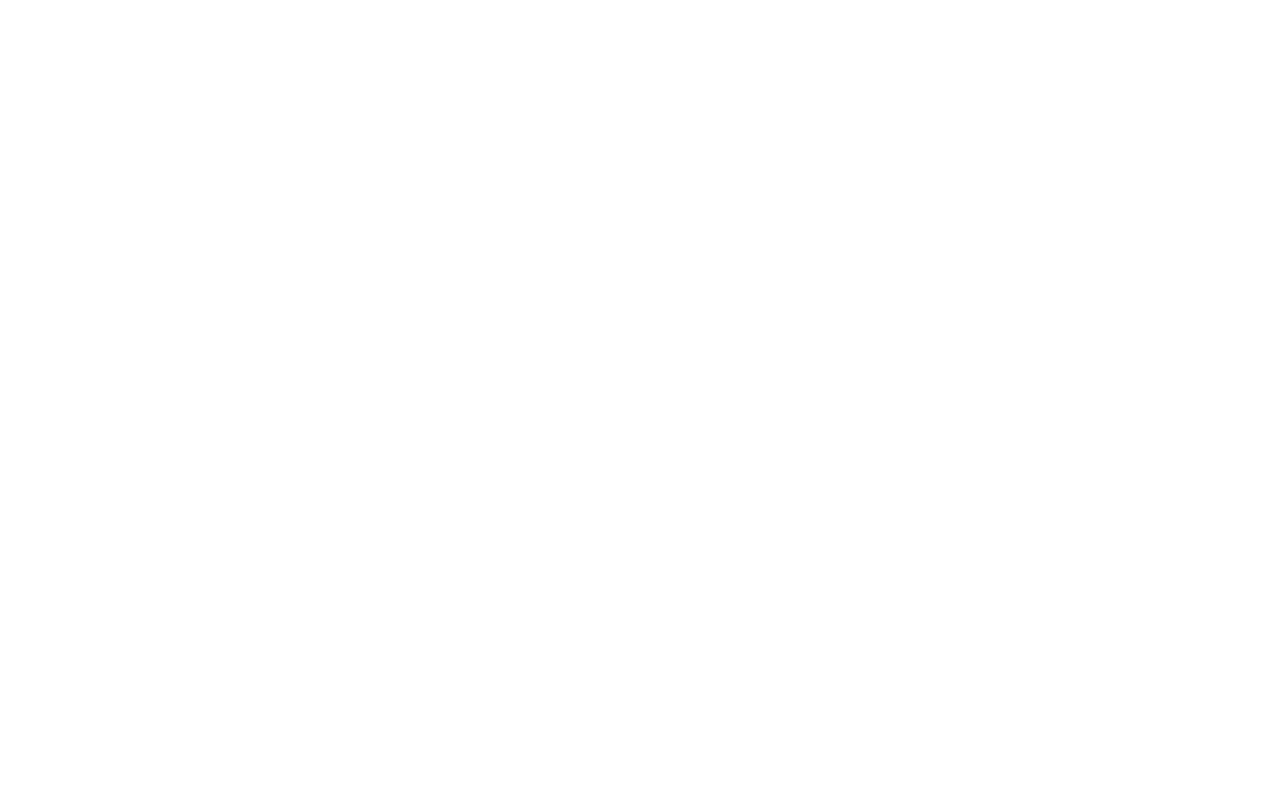
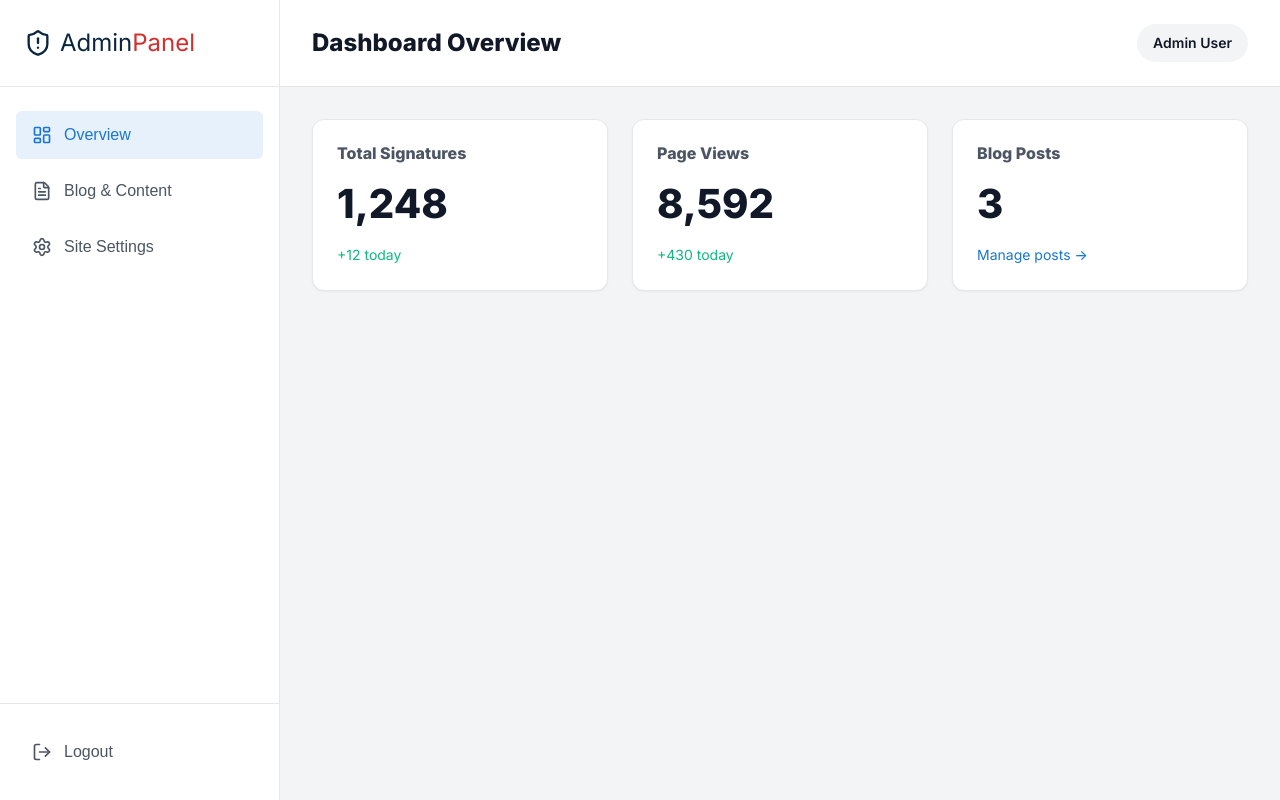
Before and after one commit to scomptech/stopem-site, a React (Vite) app: page /admin/dashboard in a window 1280 px wide. Before the commit this address had no page. Built offline with nearby package versions, Linux system fonts and the light colour scheme; sample sign-in values are in the browser's storage.

Commit message:
Add protected admin dashboard with mock content management

```diff
--- a/src/App.tsx
+++ b/src/App.tsx
@@ -1,14 +1,20 @@
 import { BrowserRouter as Router, Routes, Route } from 'react-router-dom';
 import LandingPage from './pages/LandingPage';
 import LoginPage from './pages/LoginPage';
+import AdminDashboard from './pages/admin/Dashboard';
+import ProtectedRoute from './components/admin/ProtectedRoute';
 
 function App() {
   return (
     <Router>
       <Routes>
         <Route path="/" element={<LandingPage />} />
-        {/* The hidden login route */}
         <Route path="/admin" element={<LoginPage />} />
+
+        {/* Protected Admin Routes */}
+        <Route element={<ProtectedRoute />}>
+          <Route path="/admin/dashboard" element={<AdminDashboard />} />
+        </Route>
       </Routes>
     </Router>
   );
--- /dev/null
+++ b/src/components/admin/ProtectedRoute.tsx
@@ -0,0 +1,13 @@
+import { Navigate, Outlet } from 'react-router-dom';
+
+const ProtectedRoute = () => {
+  const isAuthenticated = localStorage.getItem('isAuthenticated') === 'true';
+
+  if (!isAuthenticated) {
+    return <Navigate to="/admin" replace />;
+  }
+
+  return <Outlet />;
+};
+
+export default ProtectedRoute;
--- a/src/pages/LoginPage.tsx
+++ b/src/pages/LoginPage.tsx
@@ -1,18 +1,19 @@
-import React, { useState } from 'react';
+import { useState } from 'react';
+import { useNavigate, Link } from 'react-router-dom';
 import { ShieldAlert, Lock, ArrowLeft } from 'lucide-react';
-import { Link } from 'react-router-dom';
 
 export default function LoginPage() {
-  const [email, setEmail] = useState('');
+  const [username, setUsername] = useState('');
   const [password, setPassword] = useState('');
   const [error, setError] = useState('');
+  const navigate = useNavigate();
 
   const handleLogin = (e: React.FormEvent) => {
     e.preventDefault();
-    // Placeholder logic for authentication
-    if (email === 'admin@stopem.org' && password === 'admin') {
-      alert('Login successful! Redirecting to dashboard...');
-      // Navigation to dashboard would happen here
+    // Temporary hardcoded authentication
+    if (username === 'admin' && password === 'password') {
+      localStorage.setItem('isAuthenticated', 'true');
+      navigate('/admin/dashboard');
     } else {
       setError('Invalid credentials. Please try again.');
     }
@@ -37,13 +38,13 @@
           {error && <div className="error-message">{error}</div>}
 
           <div className="form-group">
-            <label htmlFor="email">Email Address</label>
+            <label htmlFor="username">Username</label>
             <input
-              type="email"
-              id="email"
-              value={email}
-              onChange={(e) => setEmail(e.target.value)}
-              placeholder="manager@stopem.org"
+              type="text"
+              id="username"
+              value={username}
+              onChange={(e) => setUsername(e.target.value)}
+              placeholder="admin"
               required
             />
           </div>
--- /dev/null
+++ b/src/pages/admin/Dashboard.css
@@ -0,0 +1,221 @@
+/* Admin Dashboard Styles */
+.admin-layout {
+  display: flex;
+  min-height: 100vh;
+  background-color: var(--c-bg-alt);
+}
+
+/* Sidebar */
+.admin-sidebar {
+  width: 280px;
+  background-color: white;
+  border-right: 1px solid #E5E7EB;
+  display: flex;
+  flex-direction: column;
+}
+
+.admin-brand {
+  padding: 1.5rem;
+  display: flex;
+  align-items: center;
+  gap: 0.5rem;
+  font-size: 1.5rem;
+  border-bottom: 1px solid #E5E7EB;
+}
+
+.admin-nav {
+  padding: 1.5rem 1rem;
+  flex: 1;
+  display: flex;
+  flex-direction: column;
+  gap: 0.5rem;
+}
+
+.admin-nav-item {
+  display: flex;
+  align-items: center;
+  gap: 0.75rem;
+  width: 100%;
+  padding: 0.875rem 1rem;
+  border: none;
+  background: transparent;
+  text-align: left;
+  font-size: 1rem;
+  font-weight: 500;
+  color: var(--c-text-muted);
+  border-radius: var(--border-radius-sm);
+  cursor: pointer;
+  transition: var(--transition);
+}
+
+.admin-nav-item:hover {
+  background-color: var(--c-bg-alt);
+  color: var(--c-text-main);
+}
+
+.admin-nav-item.active {
+  background-color: rgba(25, 118, 210, 0.1);
+  color: var(--c-accent);
+}
+
+.admin-footer {
+  padding: 1.5rem 1rem;
+  border-top: 1px solid #E5E7EB;
+}
+
+/* Main Content */
+.admin-main {
+  flex: 1;
+  display: flex;
+  flex-direction: column;
+}
+
+.admin-header {
+  background-color: white;
+  padding: 1.5rem 2rem;
+  border-bottom: 1px solid #E5E7EB;
+  display: flex;
+  justify-content: space-between;
+  align-items: center;
+}
+
+.admin-header h1 {
+  font-size: 1.5rem;
+  margin: 0;
+}
+
+.admin-user-badge {
+  background-color: var(--c-bg-alt);
+  padding: 0.5rem 1rem;
+  border-radius: 50px;
+  font-weight: 600;
+  font-size: 0.875rem;
+}
+
+.admin-content {
+  padding: 2rem;
+  flex: 1;
+  overflow-y: auto;
+}
+
+/* Dashboard Overview */
+.dashboard-grid {
+  display: grid;
+  grid-template-columns: repeat(auto-fit, minmax(250px, 1fr));
+  gap: 1.5rem;
+}
+
+.stat-card {
+  background: white;
+  padding: 1.5rem;
+  border-radius: var(--border-radius);
+  border: 1px solid #E5E7EB;
+  box-shadow: var(--shadow-sm);
+}
+
+.stat-card h3 {
+  font-size: 1rem;
+  color: var(--c-text-muted);
+  margin-bottom: 0.5rem;
+}
+
+.stat-number {
+  font-size: 2.5rem;
+  font-weight: 800;
+  color: var(--c-text-main);
+  margin-bottom: 0.5rem;
+}
+
+.stat-trend.positive {
+  color: #10B981;
+  font-weight: 500;
+  font-size: 0.875rem;
+}
+
+.stat-action {
+  color: var(--c-accent);
+  font-weight: 500;
+  font-size: 0.875rem;
+  cursor: pointer;
+}
+
+/* Content Manager */
+.content-header-actions {
+  display: flex;
+  justify-content: space-between;
+  align-items: center;
+  margin-bottom: 1.5rem;
+}
+
+.mock-table-container {
+  background: white;
+  border-radius: var(--border-radius);
+  border: 1px solid #E5E7EB;
+  overflow: hidden;
+}
+
+.mock-table {
+  width: 100%;
+  border-collapse: collapse;
+}
+
+.mock-table th,
+.mock-table td {
+  padding: 1rem 1.5rem;
+  text-align: left;
+  border-bottom: 1px solid #E5E7EB;
+}
+
+.mock-table th {
+  background-color: var(--c-bg-alt);
+  font-weight: 600;
+  color: var(--c-text-muted);
+}
+
+.status-badge {
+  padding: 0.25rem 0.75rem;
+  border-radius: 50px;
+  font-size: 0.75rem;
+  font-weight: 600;
+  text-transform: uppercase;
+}
+
+.status-badge.published {
+  background-color: #D1FAE5;
+  color: #065F46;
+}
+
+.status-badge.draft {
+  background-color: #FEF3C7;
+  color: #92400E;
+}
+
+.btn-sm {
+  padding: 0.25rem 0.75rem;
+  font-size: 0.875rem;
+}
+
+/* Settings */
+.settings-card {
+  background: white;
+  padding: 2rem;
+  border-radius: var(--border-radius);
+  border: 1px solid #E5E7EB;
+  max-width: 800px;
+}
+
+.settings-card h3 {
+  margin-bottom: 1.5rem;
+  padding-bottom: 1rem;
+  border-bottom: 1px solid #E5E7EB;
+}
+
+.settings-card textarea {
+  padding: 0.875rem 1rem;
+  font-size: 1rem;
+  border: 1px solid #D1D5DB;
+  border-radius: var(--border-radius-sm);
+  outline: none;
+  font-family: inherit;
+  resize: vertical;
+}
--- /dev/null
+++ b/src/pages/admin/Dashboard.tsx
@@ -0,0 +1,142 @@
+import { useState } from 'react';
+import { useNavigate } from 'react-router-dom';
+import { LayoutDashboard, FileText, Settings, LogOut, ShieldAlert } from 'lucide-react';
+import './Dashboard.css';
+
+export default function AdminDashboard() {
+  const navigate = useNavigate();
+  const [activeTab, setActiveTab] = useState('overview');
+
+  const handleLogout = () => {
+    localStorage.removeItem('isAuthenticated');
+    navigate('/admin');
+  };
+
+  return (
+    <div className="admin-layout">
+      {/* Sidebar */}
+      <aside className="admin-sidebar">
+        <div className="admin-brand">
+          <ShieldAlert className="logo-icon text-dark" size={28} />
+          <span className="text-dark font-bold">Admin<span className="logo-accent">Panel</span></span>
+        </div>
+
+        <nav className="admin-nav">
+          <button
+            className={`admin-nav-item ${activeTab === 'overview' ? 'active' : ''}`}
+            onClick={() => setActiveTab('overview')}
+          >
+            <LayoutDashboard size={20} />
+            Overview
+          </button>
+          <button
+            className={`admin-nav-item ${activeTab === 'content' ? 'active' : ''}`}
+            onClick={() => setActiveTab('content')}
+          >
+            <FileText size={20} />
+            Blog & Content
+          </button>
+          <button
+            className={`admin-nav-item ${activeTab === 'settings' ? 'active' : ''}`}
+            onClick={() => setActiveTab('settings')}
+          >
+            <Settings size={20} />
+            Site Settings
+          </button>
+        </nav>
+
+        <div className="admin-footer">
+          <button className="admin-nav-item text-red" onClick={handleLogout}>
+            <LogOut size={20} />
+            Logout
+          </button>
+        </div>
+      </aside>
+
+      {/* Main Content */}
+      <main className="admin-main">
+        <header className="admin-header">
+          <h1>{activeTab === 'overview' ? 'Dashboard Overview' :
+               activeTab === 'content' ? 'Manage Content' : 'Site Settings'}</h1>
+          <div className="admin-user-badge">
+            Admin User
+          </div>
+        </header>
+
+        <div className="admin-content">
+          {activeTab === 'overview' && (
+            <div className="dashboard-grid">
+              <div className="stat-card">
+                <h3>Total Signatures</h3>
+                <div className="stat-number">1,248</div>
+                <div className="stat-trend positive">+12 today</div>
+              </div>
+              <div className="stat-card">
+                <h3>Page Views</h3>
+                <div className="stat-number">8,592</div>
+                <div className="stat-trend positive">+430 today</div>
+              </div>
+              <div className="stat-card">
+                <h3>Blog Posts</h3>
+                <div className="stat-number">3</div>
+                <div className="stat-action">Manage posts &rarr;</div>
+              </div>
+            </div>
+          )}
+
+          {activeTab === 'content' && (
+            <div className="content-manager">
+              <div className="content-header-actions">
+                <h2>Blog Posts</h2>
+                <button className="btn btn-primary">Create New Post</button>
+              </div>
+              <div className="mock-table-container">
+                <table className="mock-table">
+                  <thead>
+                    <tr>
+                      <th>Title</th>
+                      <th>Status</th>
+                      <th>Date</th>
+                      <th>Actions</th>
+                    </tr>
+                  </thead>
+                  <tbody>
+                    <tr>
+                      <td>Why the New Maps Fail Us</td>
+                      <td><span className="status-badge published">Published</span></td>
+                      <td>Mar 10, 2026</td>
+                      <td><button className="btn-outline btn-sm">Edit</button></td>
+                    </tr>
+                    <tr>
+                      <td>Rally Details: What to Bring</td>
+                      <td><span className="status-badge draft">Draft</span></td>
+                      <td>Mar 12, 2026</td>
+                      <td><button className="btn-outline btn-sm">Edit</button></td>
+                    </tr>
+                  </tbody>
+                </table>
+              </div>
+            </div>
+          )}
+
+          {activeTab === 'settings' && (
+            <div className="settings-panel">
+              <div className="settings-card">
+                <h3>Hero Section Content</h3>
+                <div className="form-group">
+                  <label>Main Headline</label>
+                  <input type="text" defaultValue="Stop the Radical Redistricting Law in Virginia" />
+                </div>
+                <div className="form-group">
+                  <label>Subtitle</label>
+                  <textarea rows={3} defaultValue="They are trying to pick their voters. We demand fair representation. Stand with us to stop partisan gerrymandering before it's too late."></textarea>
+                </div>
+                <button className="btn btn-primary">Save Changes</button>
+              </div>
+            </div>
+          )}
+        </div>
+      </main>
+    </div>
+  );
+}
```
